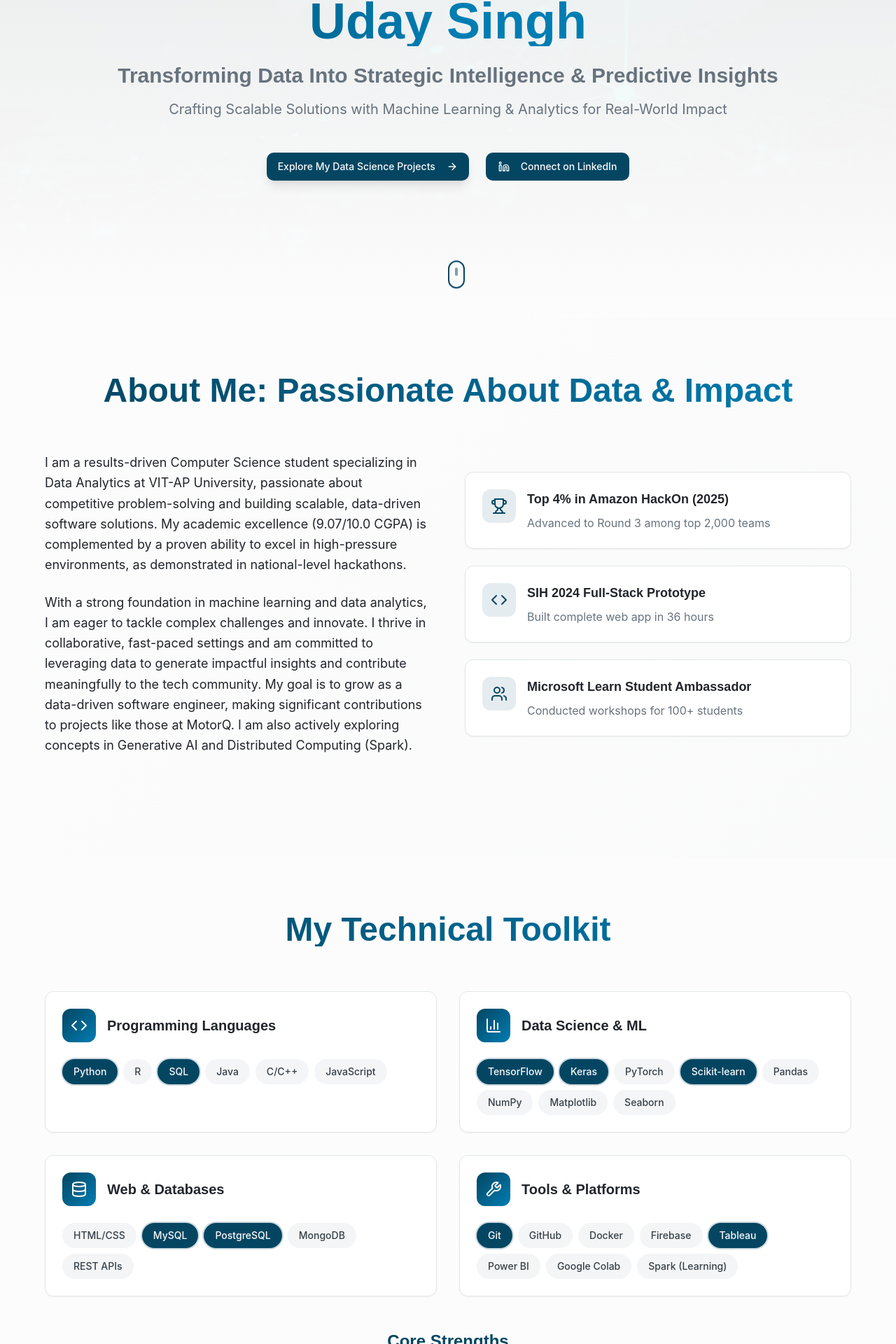
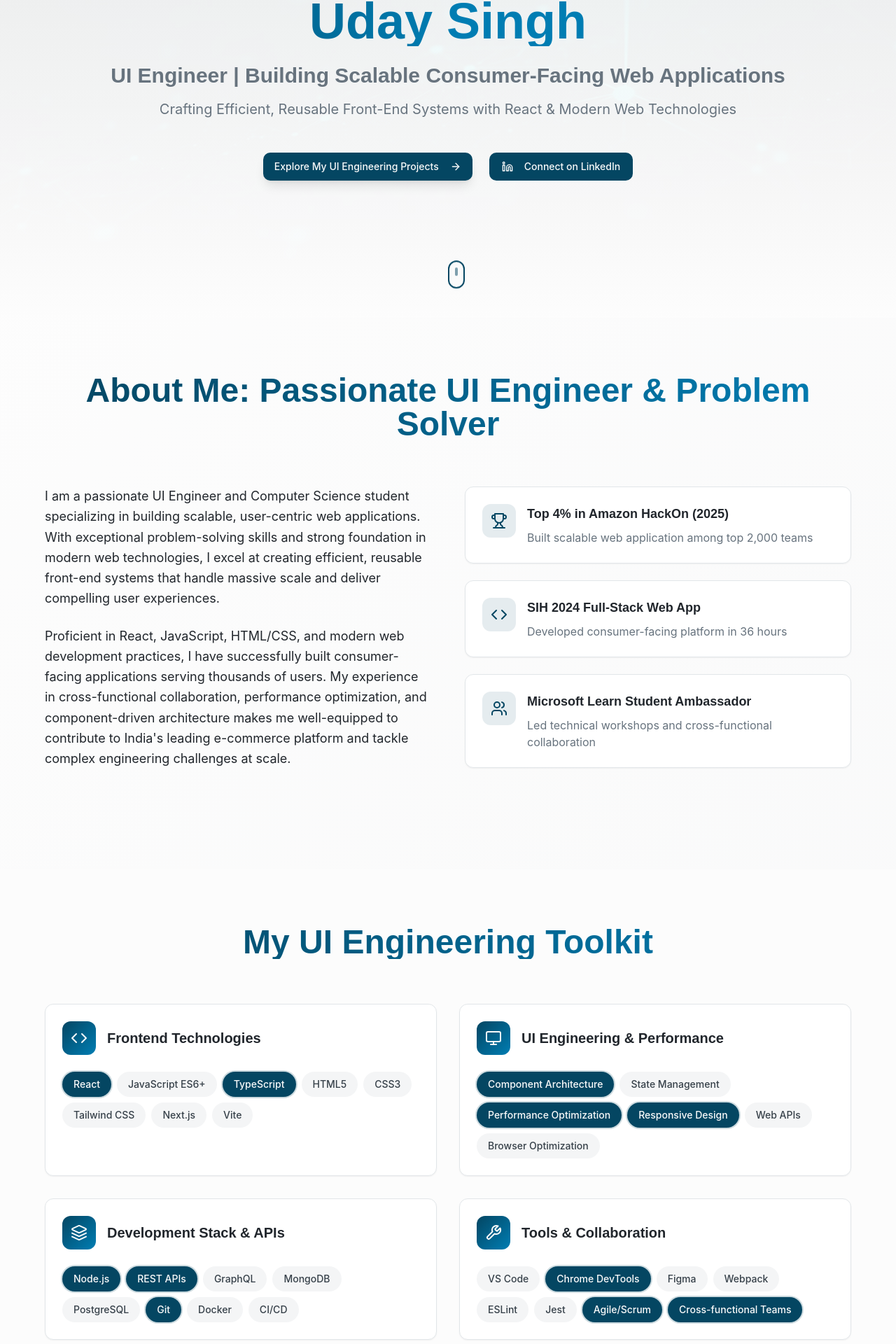
Before and after one commit to singhuday26/uday-singh-portfolio, a React (Vite) app: page / in a window 1280 px wide. Shown: the part 346-2266 px from the top of the page at 70% size. Built offline with nearby package versions, Linux system fonts and the light colour scheme.

Commit message:
Refine portfolio for Flipkart

```diff
--- a/src/components/AboutSection.tsx
+++ b/src/components/AboutSection.tsx
@@ -9,17 +9,17 @@ const AboutSection = React.memo(() => {
     {
       icon: Trophy,
       title: "Top 4% in Amazon HackOn (2025)",
-      description: "Advanced to Round 3 among top 2,000 teams"
+      description: "Built scalable web application among top 2,000 teams"
     },
     {
       icon: Code,
-      title: "SIH 2024 Full-Stack Prototype",
-      description: "Built complete web app in 36 hours"
+      title: "SIH 2024 Full-Stack Web App",
+      description: "Developed consumer-facing platform in 36 hours"
     },
     {
       icon: Users,
       title: "Microsoft Learn Student Ambassador",
-      description: "Conducted workshops for 100+ students"
+      description: "Led technical workshops and cross-functional collaboration"
     }
   ];
 
@@ -28,7 +28,7 @@ const AboutSection = React.memo(() => {
       <div className="container mx-auto px-4">
         <div className="max-w-6xl mx-auto">
           <h2 className="section-header text-center mb-16">
-            About Me: Passionate About Data & Impact
+            About Me: Passionate UI Engineer & Problem Solver
           </h2>
 
           <div className={`grid lg:grid-cols-2 gap-12 items-center mb-16 transform-gpu transition-all duration-700 ${
@@ -36,19 +36,18 @@ const AboutSection = React.memo(() => {
           }`}>
             <div className="space-y-6">
               <p className="text-lg leading-relaxed text-foreground">
-                I am a results-driven Computer Science student specializing in Data Analytics at
-                 VIT-AP University, passionate about competitive problem-solving and building scalable,
-                 data-driven software solutions. My academic excellence (9.07/10.0 CGPA) is complemented
-                by a proven ability to excel in high-pressure environments, as demonstrated in national-level hackathons.
+                I am a passionate UI Engineer and Computer Science student specializing in building
+                scalable, user-centric web applications. With exceptional problem-solving skills and
+                strong foundation in modern web technologies, I excel at creating efficient, reusable
+                front-end systems that handle massive scale and deliver compelling user experiences.
               </p>
 
               <p className="text-lg leading-relaxed text-foreground">
-                With a strong foundation in machine learning and data analytics, I am eager to tackle
-                complex challenges and innovate. I thrive in collaborative, fast-paced settings and am
-                committed to leveraging data to generate impactful insights and contribute meaningfully
-                to the tech community. My goal is to grow as a data-driven software engineer, making
-                significant contributions to projects like those at MotorQ. I am also actively exploring
-                concepts in Generative AI and Distributed Computing (Spark).
+                Proficient in React, JavaScript, HTML/CSS, and modern web development practices, I have
+                successfully built consumer-facing applications serving thousands of users. My experience
+                in cross-functional collaboration, performance optimization, and component-driven architecture
+                makes me well-equipped to contribute to India's leading e-commerce platform and tackle
+                complex engineering challenges at scale.
               </p>
             </div>
 
--- a/src/components/HeroSection.tsx
+++ b/src/components/HeroSection.tsx
@@ -1,6 +1,6 @@
 import React from "react";
 import { Button } from "@/components/ui/button";
-import { ArrowRight, Linkedin, Brain, Database, BarChart3, Code2, Cpu, TrendingUp } from "lucide-react";
+import { ArrowRight, Linkedin, Monitor, Layers, Smartphone, Code2, Cpu, TrendingUp } from "lucide-react";
 import { OptimizedLazyImage } from "@/components/ui/optimized-lazy-image";
 import { useIntersectionObserver } from "@/hooks/useIntersectionObserver";
 import heroBackground from "@/assets/hero-background.jpg";
@@ -32,18 +32,18 @@ const HeroSection = React.memo(() => {
           {/* Animated Tech Icons Display */}
           <div className="mb-12 flex justify-center">
             <div className="relative">
-              {/* Central Brain Icon */}
+              {/* Central Monitor Icon */}
               <div className="relative z-10 w-24 h-24 bg-gradient-to-r from-primary to-primary-glow rounded-full flex items-center justify-center shadow-lg shadow-primary/25 animate-pulse">
-                <Brain className="w-12 h-12 text-white" />
+                <Monitor className="w-12 h-12 text-white" />
               </div>
 
               {/* Orbiting Icons */}
               <div className="absolute inset-0 animate-spin-slow">
                 <div className="absolute -top-8 left-1/2 transform -translate-x-1/2 w-12 h-12 bg-gradient-to-r from-blue-500 to-cyan-500 rounded-full flex items-center justify-center shadow-lg animate-bounce">
-                  <Database className="w-6 h-6 text-white" />
+                  <Layers className="w-6 h-6 text-white" />
                 </div>
                 <div className="absolute top-1/2 -right-8 transform -translate-y-1/2 w-12 h-12 bg-gradient-to-r from-green-500 to-emerald-500 rounded-full flex items-center justify-center shadow-lg animate-bounce delay-150">
-                  <BarChart3 className="w-6 h-6 text-white" />
+                  <Smartphone className="w-6 h-6 text-white" />
                 </div>
                 <div className="absolute -bottom-8 left-1/2 transform -translate-x-1/2 w-12 h-12 bg-gradient-to-r from-purple-500 to-pink-500 rounded-full flex items-center justify-center shadow-lg animate-bounce delay-300">
                   <Code2 className="w-6 h-6 text-white" />
@@ -65,10 +65,10 @@ const HeroSection = React.memo(() => {
             Uday Singh
           </h1>
           <h2 className="text-2xl md:text-3xl font-semibold text-muted-foreground mb-4 animate-fade-in">
-            Transforming Data Into Strategic Intelligence & Predictive Insights
+            UI Engineer | Building Scalable Consumer-Facing Web Applications
           </h2>
           <p className="text-lg md:text-xl text-muted-foreground mb-12 max-w-4xl mx-auto animate-fade-in">
-            Crafting Scalable Solutions with Machine Learning & Analytics for Real-World Impact
+            Crafting Efficient, Reusable Front-End Systems with React & Modern Web Technologies
           </p>
 
           {/* CTA Buttons */}
@@ -77,7 +77,7 @@ const HeroSection = React.memo(() => {
               onClick={scrollToProjects}
               className="btn-hero group"
             >
-              Explore My Data Science Projects
+              Explore My UI Engineering Projects
               <ArrowRight className="ml-2 w-5 h-5 group-hover:translate-x-1 transition-transform" />
             </Button>
             <Button
--- a/src/components/SkillsSection.tsx
+++ b/src/components/SkillsSection.tsx
@@ -1,6 +1,6 @@
 import React from "react";
 import { OptimizedCard } from "@/components/ui/optimized-card";
-import { Code, Database, BarChart3, Wrench } from "lucide-react";
+import { Code, Monitor, Layers, Wrench } from "lucide-react";
 import { useIntersectionObserver } from "@/hooks/useIntersectionObserver";
 
 const SkillsSection = React.memo(() => {
@@ -8,27 +8,27 @@ const SkillsSection = React.memo(() => {
   const skillCategories = [
     {
       icon: Code,
-      title: "Programming Languages",
-      skills: ["Python", "R", "SQL", "Java", "C/C++", "JavaScript"],
-      featured: ["Python", "SQL"]
+      title: "Frontend Technologies",
+      skills: ["React", "JavaScript ES6+", "TypeScript", "HTML5", "CSS3", "Tailwind CSS", "Next.js", "Vite"],
+      featured: ["React", "JavaScript", "TypeScript"]
     },
     {
-      icon: BarChart3,
-      title: "Data Science & ML",
-      skills: ["TensorFlow", "Keras", "PyTorch", "Scikit-learn", "Pandas", "NumPy", "Matplotlib", "Seaborn"],
-      featured: ["TensorFlow", "Keras", "Scikit-learn"]
+      icon: Monitor,
+      title: "UI Engineering & Performance",
+      skills: ["Component Architecture", "State Management", "Performance Optimization", "Responsive Design", "Web APIs", "Browser Optimization"],
+      featured: ["Component Architecture", "Performance Optimization", "Responsive Design"]
     },
     {
-      icon: Database,
-      title: "Web & Databases",
-      skills: ["HTML/CSS", "MySQL", "PostgreSQL", "MongoDB", "REST APIs"],
-      featured: ["MySQL", "PostgreSQL"]
+      icon: Layers,
+      title: "Development Stack & APIs",
+      skills: ["Node.js", "REST APIs", "GraphQL", "MongoDB", "PostgreSQL", "Git", "Docker", "CI/CD"],
+      featured: ["REST APIs", "Git", "Node.js"]
     },
     {
       icon: Wrench,
-      title: "Tools & Platforms",
-      skills: ["Git", "GitHub", "Docker", "Firebase", "Tableau", "Power BI", "Google Colab", "Spark (Learning)"],
-      featured: ["Tableau", "Git"]
+      title: "Tools & Collaboration",
+      skills: ["VS Code", "Chrome DevTools", "Figma", "Webpack", "ESLint", "Jest", "Agile/Scrum", "Cross-functional Teams"],
+      featured: ["Chrome DevTools", "Agile/Scrum", "Cross-functional Teams"]
     }
   ];
 
@@ -37,7 +37,7 @@ const SkillsSection = React.memo(() => {
       <div className="container mx-auto px-4">
         <div className="max-w-6xl mx-auto">
           <h2 className="section-header text-center mb-16">
-            My Technical Toolkit
+            My UI Engineering Toolkit
           </h2>
 
           <div className={`grid md:grid-cols-2 gap-8 transform-gpu transition-all duration-700 ${
@@ -72,9 +72,9 @@ const SkillsSection = React.memo(() => {
 
           {/* Special Emphasis Section */}
           <div className="mt-12 text-center">
-            <h3 className="text-2xl font-semibold mb-6 text-primary">Core Strengths</h3>
+            <h3 className="text-2xl font-semibold mb-6 text-primary">Frontend Engineering Excellence</h3>
             <div className="flex flex-wrap justify-center gap-3">
-              {["Python", "SQL", "Tableau", "TensorFlow", "Keras", "Scikit-learn"].map((skill, index) => (
+              {["React", "JavaScript", "TypeScript", "Component Architecture", "Performance Optimization", "Responsive Design"].map((skill, index) => (
                 <span
                   key={index}
                   className="bg-gradient-to-r from-primary to-primary-glow text-primary-foreground px-6 py-3 rounded-full font-semibold text-lg shadow-lg hover:shadow-glow transition-all duration-300 hover:scale-105 will-change-transform"
```
